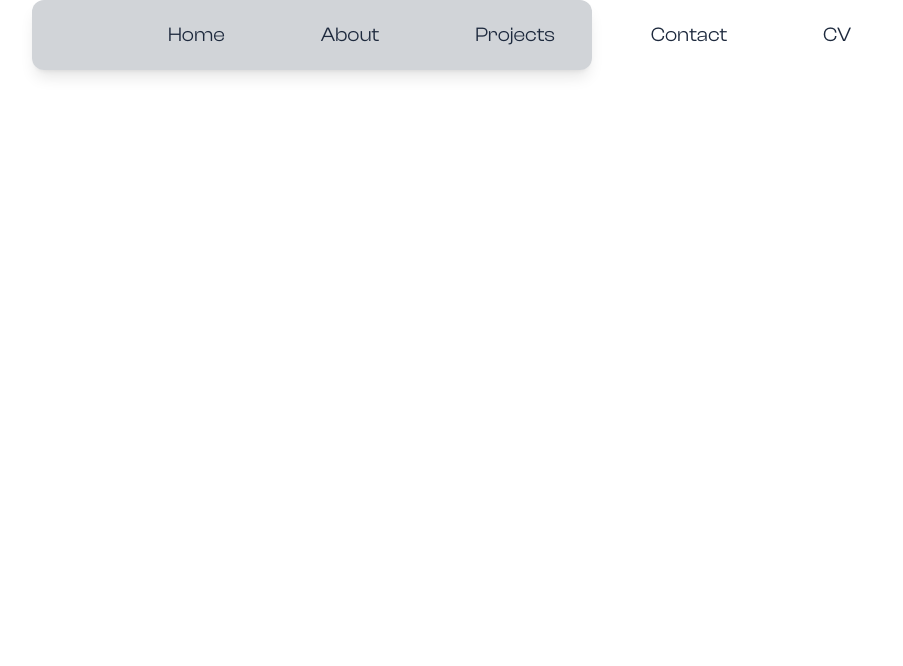
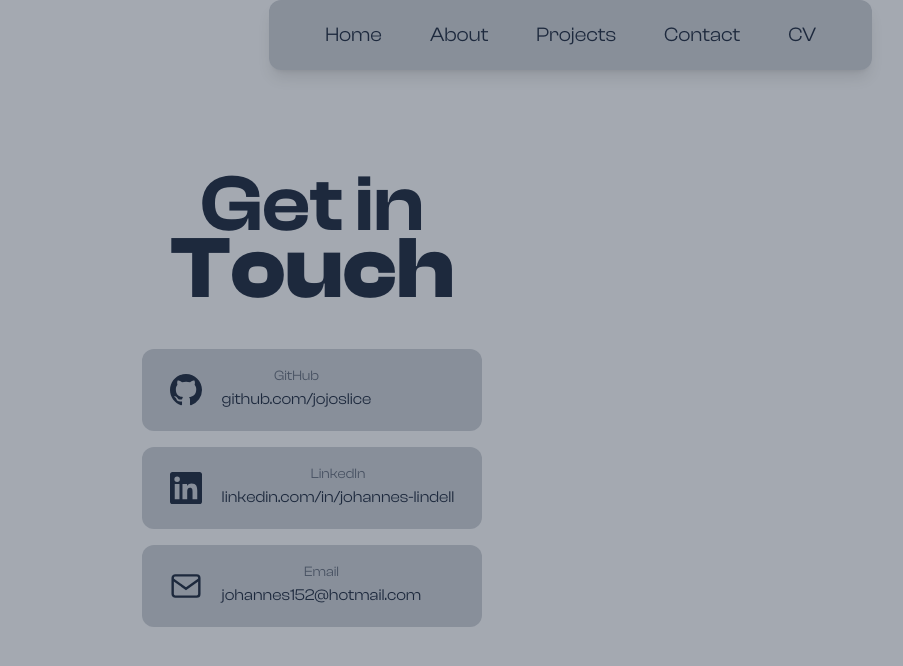
Before and after one commit to JojoSlice/portfolio, a React app in the folder frontend/: page /contact in a window 1280 px wide. Shown: the top 666 px of the page, without its empty margins (328-1231 px from the left). Built offline with nearby package versions, Linux system fonts and the light colour scheme; the HTML template or start-up script is replaced by a standard one.

Commit message:
contact page

```diff
--- a/frontend/src/App.tsx
+++ b/frontend/src/App.tsx
@@ -1,16 +1,18 @@
-import './App.css'
-import { Routes, Route } from 'react-router-dom';
-import Home from './pages/Home';
-import About from './pages/About';
-import NavBar from './components/Navbar';
+import "./App.css";
+import { Routes, Route } from "react-router-dom";
+import Home from "./pages/Home";
+import About from "./pages/About";
+import Contact from "./pages/Contact";
+import NavBar from "./components/Navbar";
 
 export default function App() {
   return (
     <>
       <NavBar />
       <Routes>
-                <Route path='/' element={<Home />} />
-                <Route path='/about' element={<About />} />
+        <Route path="/" element={<Home />} />
+        <Route path="/about" element={<About />} />
+        <Route path="/contact" element={<Contact />} />
       </Routes>
     </>
   );
--- a/frontend/src/components/Navbar.tsx
+++ b/frontend/src/components/Navbar.tsx
@@ -1,15 +1,40 @@
-import { Link } from 'react-router-dom'
+import { Link } from "react-router-dom";
 
 export default function NavBar() {
-    return (
-        <nav className="bg-slate-800/20 flex items-center justify-around rounded-xl shadow-lg p-3 px-32 fixed top-0 left-90 right-90 z-50">
-            <div className='flex items-center gap-20'>
-                <Link to="/" className='flex items-center p-2 rounded-xl text-slate-800 hover:shadow-lg'><h6 className='NavText'>Home</h6></Link>
-                <Link to="/about" className='flex items-center p-2 rounded-xl text-slate-800 hover:shadow-lg'><h6 className='NavText'>About</h6></Link>
-                <Link to="/projects" className='flex items-center p-2 rounded-xl text-slate-800 hover:shadow-lg'><h6 className='NavText'>Projects</h6></Link>
-                <Link to="/contact" className='flex items-center p-2 rounded-xl text-slate-800 hover:shadow-lg'><h6 className='NavText'>Contact</h6></Link>
-                <Link to="/cv" className='flex items-center p-2 rounded-xl text-slate-800 hover:shadow-lg'><h6 className='NavText'>CV</h6></Link>
-            </div>
-        </nav>
-    );
+  return (
+    <nav className="bg-slate-800/20 flex items-center justify-around rounded-xl shadow-lg p-3 px-12 fixed top-0 right-20 z-50">
+      <div className="flex items-center gap-8">
+        <Link
+          to="/"
+          className="flex items-center p-2 rounded-xl text-slate-800 hover:shadow-lg"
+        >
+          <h6 className="NavText">Home</h6>
+        </Link>
+        <Link
+          to="/about"
+          className="flex items-center p-2 rounded-xl text-slate-800 hover:shadow-lg"
+        >
+          <h6 className="NavText">About</h6>
+        </Link>
+        <Link
+          to="/projects"
+          className="flex items-center p-2 rounded-xl text-slate-800 hover:shadow-lg"
+        >
+          <h6 className="NavText">Projects</h6>
+        </Link>
+        <Link
+          to="/contact"
+          className="flex items-center p-2 rounded-xl text-slate-800 hover:shadow-lg"
+        >
+          <h6 className="NavText">Contact</h6>
+        </Link>
+        <Link
+          to="/cv"
+          className="flex items-center p-2 rounded-xl text-slate-800 hover:shadow-lg"
+        >
+          <h6 className="NavText">CV</h6>
+        </Link>
+      </div>
+    </nav>
+  );
 }
--- a/frontend/src/pages/Contact.tsx
+++ b/frontend/src/pages/Contact.tsx
@@ -0,0 +1,72 @@
+const contacts = [
+  {
+    label: "GitHub",
+    value: "github.com/jojoslice",
+    href: "https://github.com/jojoslice",
+    icon: (
+      <svg viewBox="0 0 24 24" fill="currentColor" className="w-8 h-8">
+        <path d="M12 0C5.37 0 0 5.37 0 12c0 5.31 3.435 9.795 8.205 11.385.6.105.825-.255.825-.57 0-.285-.015-1.23-.015-2.235-3.015.555-3.795-.735-4.035-1.41-.135-.345-.72-1.41-1.23-1.695-.42-.225-1.02-.78-.015-.795.945-.015 1.62.87 1.845 1.23 1.08 1.815 2.805 1.305 3.495.99.105-.78.42-1.305.765-1.605-2.67-.3-5.46-1.335-5.46-5.925 0-1.305.465-2.385 1.23-3.225-.12-.3-.54-1.53.12-3.18 0 0 1.005-.315 3.3 1.23.96-.27 1.98-.405 3-.405s2.04.135 3 .405c2.295-1.56 3.3-1.23 3.3-1.23.66 1.65.24 2.88.12 3.18.765.84 1.23 1.905 1.23 3.225 0 4.605-2.805 5.625-5.475 5.925.435.375.81 1.095.81 2.22 0 1.605-.015 2.895-.015 3.3 0 .315.225.69.825.57A12.02 12.02 0 0 0 24 12c0-6.63-5.37-12-12-12Z" />
+      </svg>
+    ),
+  },
+  {
+    label: "LinkedIn",
+    value: "linkedin.com/in/johannes-lindell",
+    href: "https://www.linkedin.com/in/johannes-lindell",
+    icon: (
+      <svg viewBox="0 0 24 24" fill="currentColor" className="w-8 h-8">
+        <path d="M20.447 20.452h-3.554v-5.569c0-1.328-.027-3.037-1.852-3.037-1.853 0-2.136 1.445-2.136 2.939v5.667H9.351V9h3.414v1.561h.046c.477-.9 1.637-1.85 3.37-1.85 3.601 0 4.267 2.37 4.267 5.455v6.286ZM5.337 7.433a2.062 2.062 0 0 1-2.063-2.065 2.064 2.064 0 1 1 2.063 2.065Zm1.782 13.019H3.555V9h3.564v11.452ZM22.225 0H1.771C.792 0 0 .774 0 1.729v20.542C0 23.227.792 24 1.771 24h20.451C23.2 24 24 23.227 24 22.271V1.729C24 .774 23.2 0 22.222 0h.003Z" />
+      </svg>
+    ),
+  },
+  {
+    label: "Email",
+    value: "johannes152@hotmail.com",
+    href: "mailto:johannes152@hotmail.com",
+    icon: (
+      <svg
+        viewBox="0 0 24 24"
+        fill="none"
+        stroke="currentColor"
+        strokeWidth={1.8}
+        className="w-8 h-8"
+      >
+        <rect x="2" y="4" width="20" height="16" rx="2" />
+        <path d="m2 7 10 7 10-7" />
+      </svg>
+    ),
+  },
+];
+
+export default function Contact() {
+  return (
+    <div className="h-screen w-screen bg-slate-800/40 flex items-center justify-center">
+      <div className="flex flex-col items-center gap-12">
+        <div>
+          <h1 className="headlineSemi text-slate-800 text-center">Get in</h1>
+          <h1 className="headlineBold text-slate-800 text-center">Touch</h1>
+        </div>
+
+        <div className="flex flex-col gap-4 w-full max-w-md">
+          {contacts.map(({ label, value, href, icon }) => (
+            <a
+              key={label}
+              href={href}
+              target={href.startsWith("mailto") ? undefined : "_blank"}
+              rel="noreferrer"
+              className="flex items-center gap-5 bg-slate-800/20 rounded-xl px-7 py-5 text-slate-800 hover:shadow-lg hover:bg-slate-800/30 transition-all duration-200"
+            >
+              <span className="shrink-0">{icon}</span>
+              <div className="flex flex-col">
+                <span className="NavText text-sm opacity-60 leading-none mb-1">
+                  {label}
+                </span>
+                <span className="NavText text-base">{value}</span>
+              </div>
+            </a>
+          ))}
+        </div>
+      </div>
+    </div>
+  );
+}
```
Lines whose indentation alone changed are shown as unchanged.
